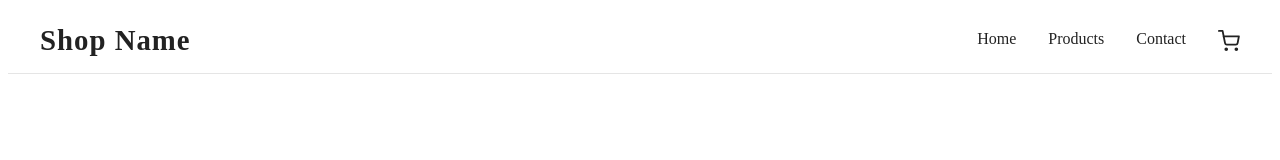
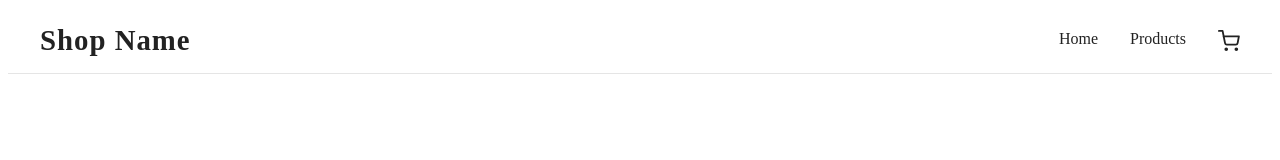
Before and after one commit to blitheryjibits/E-store, a React (Vite) app: page / in a window 1280 px wide. Shown: the top 160 px of the page. Built offline with nearby package versions, Linux system fonts and the light colour scheme.

Commit message:
Refactored, removing redundant placeholder paths

```diff
--- a/src/components/Header/Header.jsx
+++ b/src/components/Header/Header.jsx
@@ -14,13 +14,8 @@ export default function Header() {
               </NavLink>
             </li>
             <li>
-              <NavLink to="/products">
+              <NavLink to="Categories">
                 Products
-              </NavLink>
-            </li>
-            <li>
-              <NavLink to="/contact">
-                Contact
               </NavLink>
             </li>
             <li>
```
